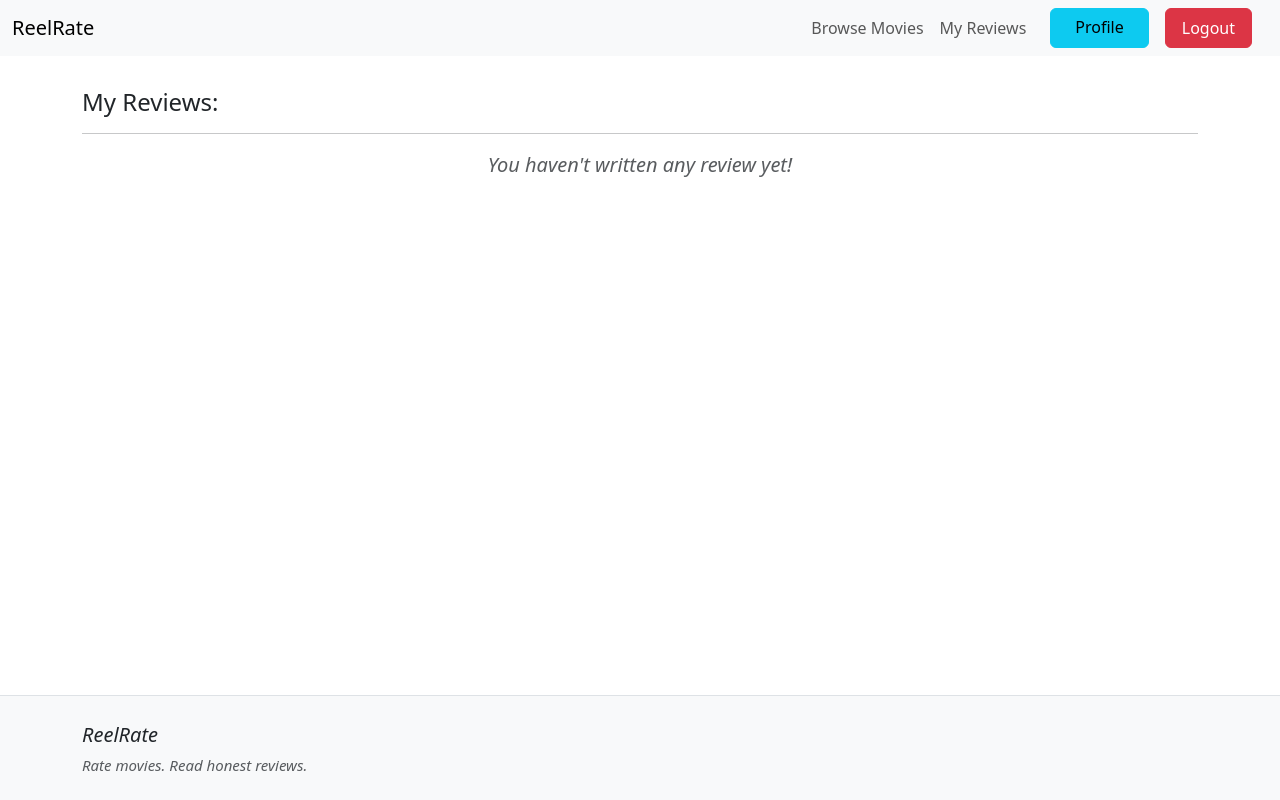
After one commit to Deep-Gajjar-07/ReelRate, a Django app: page /my-reviews/ in a window 1280 px wide. The commit adds this page. Run offline with Django 5.2, Linux system fonts and the light colour scheme; the visitor is signed in with stand-in values (Sample User, id 1); data that the repository does not hold is empty.

Commit message:
create user review page

```diff
--- a/movies/urls.py
+++ b/movies/urls.py
@@ -10,4 +10,5 @@ urlpatterns = [
     path('register/', views.register_view, name="register_page"),
     path('logout/', views.logout_view, name="logout"),
     path('profile/', views.user_profile, name="profile_page"),
+    path('my-reviews/', views.user_reviews_list, name="user_review_page"),
 ]
--- a/movies/views.py
+++ b/movies/views.py
@@ -77,6 +77,7 @@ def user_profile(request):
         'user_avg_rating': user_avg_rating,
     })
 
+# view for auth user can write review
 @login_required
 def movie_review(request, id):
     movie = get_object_or_404(Movie, id=id)
@@ -92,3 +93,12 @@ def movie_review(request, id):
             return redirect("movie_detail", id=id)
 
     return redirect("movie_detail", id=id)
+
+# user can see all there reviews in list:
+@login_required
+def user_reviews_list(request):
+    reviews = Review.objects.filter(user=request.user)
+
+    return render(request, 'movies/user_review_list.html', {
+        'reviews': reviews,
+    })
--- a/templates/base.html
+++ b/templates/base.html
@@ -22,7 +22,7 @@
                 <div class="d-flex justify-content-center navbar-nav">
                     <a class="nav-link" href="#">Browse Movies</a>
                     {% if request.user.is_authenticated %}
-                        <a class="nav-link" href="#">Your Reviews</a>
+                        <a class="nav-link" href="{% url "user_review_page" %}">My Reviews</a>
                         <a class="btn btn-info px-4 ms-3" href="{% url "profile_page" %}">Profile</a>
                         <button type="button" class="btn btn-danger px-3 mx-3" data-bs-toggle="modal" data-bs-target="#logoutModel">
                         Logout
--- /dev/null
+++ b/templates/movies/user_review_list.html
@@ -0,0 +1,39 @@
+{% extends "base.html" %}
+
+{% block title %}My Reviews{% endblock %}
+
+{% block content %}
+
+    <div class="container py-2">
+
+    <h5 class="fs-4">My Reviews:</h5>
+        <hr class="mb-3">
+
+        <ul class="list-group list-group-flush">
+            {% for review in reviews %}
+            <div class="card mb-3 p-3">
+                <div class="d-flex justify-content-between align-items-center">
+                    <h6 class="fw-medium mb-0">
+                        <a href="{% url 'movie_detail' review.movie.pk %}" style="text-decoration: none;">{{ review.movie.title }}</a>
+                    </h6>
+                        <span class="text-warning">
+                            {% for i in "12345" %}
+                            {% if forloop.counter <= review.rating %}
+                            <i class="bi bi-star-fill"></i>
+                            {% else %}
+                            <i class="bi bi-star"></i>
+                            {% endif %}
+                            {% endfor %}
+                        </span>
+                </div>
+                <p class="small fst-italic text-muted mt-2">At: {{ review.created_at }}</p>
+                <p class="muted small">{{ review.review }}</p>
+            </div>
+            {% empty %}
+                <p class="lead text-muted fst-italic fs-5 text-center">You haven't written any review yet!</p>
+            {% endfor %}
+        </ul>
+
+    </div>
+
+{% endblock %}
```
